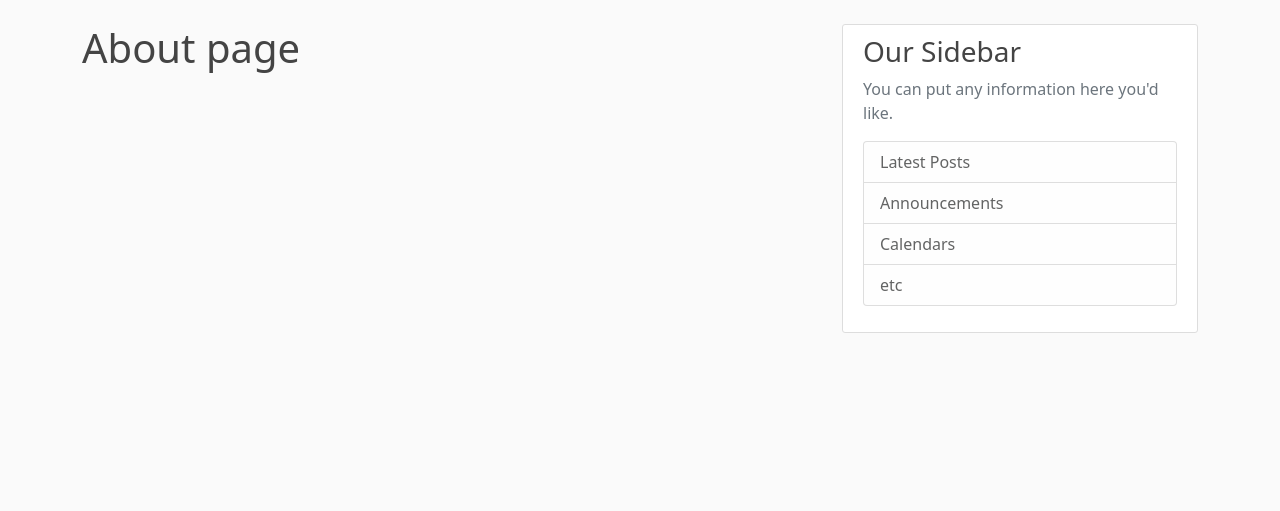
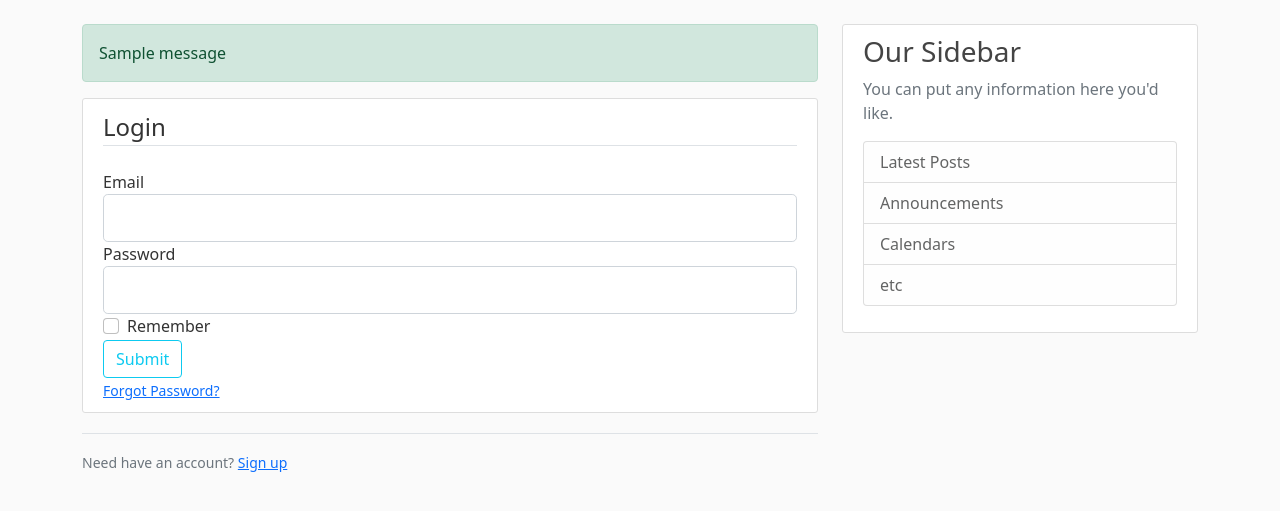
Before and after one commit to SnugglinBunny/Flask, a Flask app: template templates/login.html in a window 1280 px wide. Shown: the part 56-567 px from the top of the page. Run offline with Flask 2, Linux system fonts and the light colour scheme; the template is opened without the code that fills it: most values are stand-ins (such as "Sample title", 1, 10 or a date in 2020); one stand-in notice (Sample message) is shown; form fields are guessed from the names that the template uses.

Commit message:
Hooked up validation with error messages

```diff
--- a/app.py
+++ b/app.py
@@ -37,12 +37,19 @@ def register():
     form = RegistrationForm()
     if form.validate_on_submit():
         flash(f"Account created for {form.username.data}!", "success")
+        return redirect(url_for("home"))
     return render_template("register.html", title="Register", form=form)
 
 
-@app.route("/login")
+@app.route("/login", methods=["GET", "POST"])
 def login():
     form = LoginForm()
+    if form.validate_on_submit():
+        if form.email.data == "admin@blog.com" and form.password.data == "password":
+            flash("You have been logged in", "success")
+            return redirect(url_for("home"))
+        else:
+            flash("Login unsuccessful, please check username and password.", "danger")
     return render_template("login.html", title="Login", form=form)
 
 
--- a/templates/layout.html
+++ b/templates/layout.html
@@ -30,13 +30,13 @@
                 </button>
                 <div class="collapse navbar-collapse" id="navbarToggle">
                     <div class="navbar-nav mr-auto">
-                        <a class="nav-item nav-link" href="/">Home</a>
-                        <a class="nav-item nav-link" href="/about">About</a>
+                        <a class="nav-item nav-link" href="{{ url_for('home') }}">Home</a>
+                        <a class="nav-item nav-link" href="{{ url_for('about') }}">About</a>
                     </div>
                     <!-- Navbar Right Side -->
                     <div class="navbar-nav">
-                        <a class="nav-item nav-link" href="/login">Login</a>
-                        <a class="nav-item nav-link" href="/register">Register</a>
+                        <a class="nav-item nav-link" href="{{ url_for('login') }}">Login</a>
+                        <a class="nav-item nav-link" href="{{ url_for('register') }}">Register</a>
                     </div>
                 </div>
             </div>
@@ -46,6 +46,15 @@
     <main role="main" class="container">
         <div class="row">
             <div class="col-md-8">
+                {% with messages = get_flashed_messages(with_categories=true) %}
+                {% if messages %}
+                {% for category, message in messages %}
+                <div class="alert alert-{{ category }}">
+                    {{ message }}
+                </div>
+                {% endfor %}
+                {% endif %}
+                {% endwith %}
                 {% block content %}{% endblock %}
             </div>
             <div class="col-md-4">
--- a/templates/login.html
+++ b/templates/login.html
@@ -1,6 +1,56 @@
 {% extends "layout.html" %}
 {% block content %}
 
-<h1>About page</h1>
+<div class="content-section">
+
+    <form method="POST" action="">
+        {{ form.hidden_tag() }}
+        <fieldset class="form-group">
+            <legend class="border-bottom mb-4">Login</legend>
+            <div class="form-group">
+                {{ form.email.label(class="form-control-label") }}
+                {% if form.email.errors %}
+                {{ form.email(class="form-control form-control-lg is-invalid") }}
+                <div class="invalid-feedback">
+                    {% for error in form.email.errors %}
+                    <span>{{ error }}</span>
+                    {% endfor %}
+                </div>
+                {% else %}
+                {{ form.email(class="form-control form-control-lg") }}
+                {% endif %}
+            </div>
+            <div class="form-group">
+                {{ form.password.label(class="form-control-label") }}
+                {% if form.password.errors %}
+                {{ form.password(class="form-control form-control-lg is-invalid") }}
+                <div class="invalid-feedback">
+                    {% for error in form.password.errors %}
+                    <span>{{ error }}</span>
+                    {% endfor %}
+                </div>
+                {% else %}
+                {{ form.password(class="form-control form-control-lg") }}
+                {% endif %}
+            </div>
+            <div class="form-check">
+                {{ form.remember(class="form-check-input") }}
+                {{ form.remember.label(class="form-check-label") }}
+            </div>
+        </fieldset>
+        <div class="form-group">
+            {{ form.submit(class="btn btn-outline-info") }}
+        </div>
+        <small class="text-muted ml-2">
+            <a href="#">Forgot Password?</a>
+        </small>
+    </form>
+</div>
+<div class="border-top pt-3">
+    <small class="text-muted">
+        Need have an account? <a class="ml-2" href="{{ url_for('register') }}">Sign up</a>
+    </small>
+
+</div>
 
 {% endblock content %}
```
Also changed, not shown: templates/register.html (+36 -0 lines).
